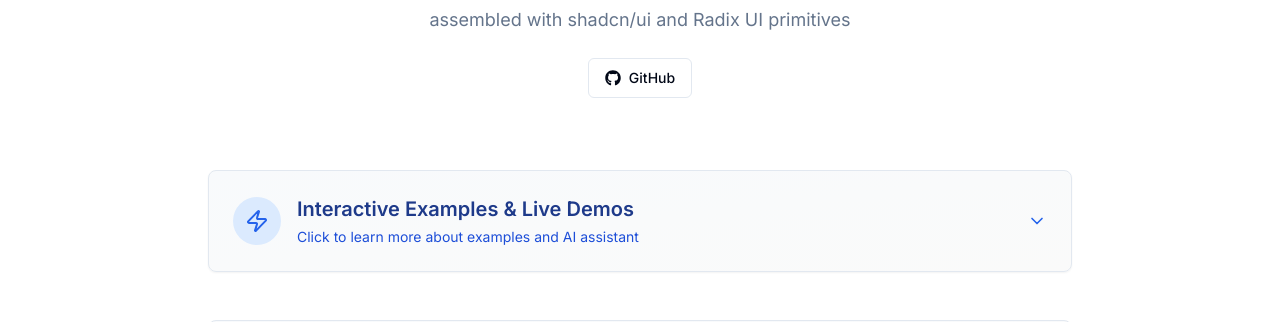
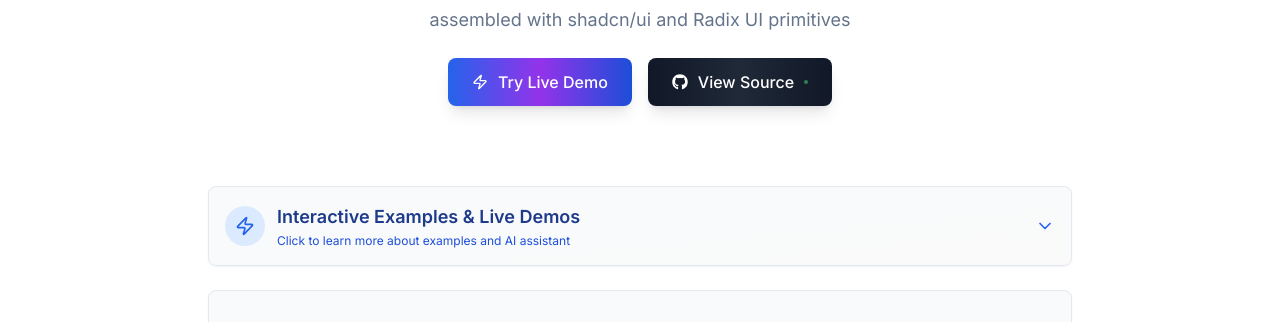
Before and after one commit to sersavan/shadcn-multi-select-component, a Next.js app: page / in a window 1280 px wide. Shown: the part 168-490 px from the top of the page. Built offline with nearby package versions, Linux system fonts and the light colour scheme; no server answers.

Commit message:
feat: add GitHub stars fetching functionality and enhance demo section UI

```diff
--- a/src/app/page.tsx
+++ b/src/app/page.tsx
@@ -1,6 +1,6 @@
 "use client";
 
-import { useState, useRef } from "react";
+import { useState, useRef, useEffect } from "react";
 import { zodResolver } from "@hookform/resolvers/zod";
 import { useForm } from "react-hook-form";
 import { z } from "zod";
@@ -367,6 +367,9 @@ const FormSchema = z.object({
 
 export default function Home() {
 	const [isInfoExpanded, setIsInfoExpanded] = useState(false);
+	const [githubStars, setGithubStars] = useState<number | null>(null);
+	const [isLoadingStars, setIsLoadingStars] = useState(true);
+	const [starsError, setStarsError] = useState(false);
 	const { isGrayMode } = useColorMode();
 
 	const [groupedSelection, setGroupedSelection] = useState<string[]>([
@@ -404,6 +407,48 @@ export default function Home() {
 
 	const multiSelectRef = useRef<MultiSelectRef>(null);
 
+	useEffect(() => {
+		const fetchGitHubStars = async () => {
+			try {
+				setIsLoadingStars(true);
+				setStarsError(false);
+				const controller = new AbortController();
+				const timeoutId = setTimeout(() => controller.abort(), 10000);
+				const response = await fetch(
+					"https://api.github.com/repos/sersavan/shadcn-multi-select-component",
+					{
+						headers: {
+							Accept: "application/vnd.github.v3+json",
+						},
+						signal: controller.signal,
+					}
+				);
+				clearTimeout(timeoutId);
+				if (response.ok) {
+					const data = await response.json();
+					setGithubStars(data.stargazers_count || 0);
+				} else {
+					throw new Error(`HTTP ${response.status}`);
+				}
+			} catch (error) {
+				console.error("Error fetching GitHub stars:", error);
+				setStarsError(true);
+				setGithubStars(0);
+			} finally {
+				setIsLoadingStars(false);
+			}
+		};
+
+		fetchGitHubStars();
+	}, []);
+
+	const formatStars = (stars: number) => {
+		if (stars >= 1000) {
+			return `${(stars / 1000).toFixed(1)}k`;
+		}
+		return stars.toString();
+	};
+
 	const form = useForm<z.infer<typeof FormSchema>>({
 		resolver: zodResolver(FormSchema),
 		defaultValues: {
@@ -510,19 +555,66 @@ export default function Home() {
 						assembled with shadcn/ui and Radix UI primitives
 					</PageHeaderDescription>
 					<PageActions>
-						<Link
-							target="_blank"
-							rel="noreferrer"
-							href="https://github.com/sersavan/shadcn-multi-select-component"
-							className={cn(buttonVariants({ variant: "outline" }))}>
-							<Icons.gitHub className="mr-2 h-4 w-4" />
-							GitHub
-						</Link>
+						<div className="flex flex-col sm:flex-row gap-4 items-center w-full sm:w-auto">
+							<button
+								onClick={() => {
+									const demoSection =
+										document.getElementById("examples-section");
+									demoSection?.scrollIntoView({ behavior: "smooth" });
+								}}
+								className={cn(
+									"group relative overflow-hidden w-full sm:w-auto",
+									"bg-gradient-to-r from-blue-600 via-purple-600 to-blue-700",
+									"hover:from-blue-700 hover:via-purple-700 hover:to-blue-800",
+									"text-white border-0 shadow-lg hover:shadow-xl",
+									"transition-all duration-300 ease-in-out",
+									"transform hover:scale-105 hover:-translate-y-0.5",
+									"px-6 py-3 rounded-lg font-medium",
+									"flex items-center justify-center gap-2.5",
+									"before:absolute before:inset-0 before:bg-gradient-to-r before:from-white/10 before:to-transparent",
+									"before:opacity-0 before:transition-opacity before:duration-300 group-hover:before:opacity-100"
+								)}>
+								<div className="relative z-10 flex items-center gap-2.5">
+									<Icons.zap className="w-4 h-4 transition-transform duration-300 group-hover:scale-110" />
+									<span>Try Live Demo</span>
+								</div>
+								<div className="absolute inset-0 border border-white/20 rounded-lg opacity-0 group-hover:opacity-100 transition-opacity duration-300" />
+							</button>
+							<Link
+								target="_blank"
+								rel="noreferrer"
+								href="https://github.com/sersavan/shadcn-multi-select-component"
+								className={cn(
+									"group relative overflow-hidden w-full sm:w-auto",
+									"bg-gradient-to-r from-gray-900 via-gray-800 to-gray-900",
+									"hover:from-gray-800 hover:via-gray-700 hover:to-gray-800",
+									"text-white border-0 shadow-lg hover:shadow-xl",
+									"transition-all duration-300 ease-in-out",
+									"transform hover:scale-105 hover:-translate-y-0.5",
+									"px-6 py-3 rounded-lg font-medium",
+									"flex items-center justify-center gap-2.5",
+									"before:absolute before:inset-0 before:bg-gradient-to-r before:from-blue-500/20 before:via-purple-500/20 before:to-pink-500/20",
+									"before:opacity-0 before:transition-opacity before:duration-300 group-hover:before:opacity-100"
+								)}>
+								<div className="relative z-10 flex items-center gap-2.5">
+									<Icons.gitHub className="w-4 h-4 transition-transform duration-300 group-hover:rotate-12" />
+									<span>View Source</span>
+									{!isLoadingStars && !starsError && githubStars !== null && (
+										<div className="flex items-center gap-1 px-2 py-0.5 bg-white/10 rounded-full text-xs">
+											<Icons.star className="w-2.5 h-2.5 fill-yellow-400 text-yellow-400" />
+											<span>{formatStars(githubStars)}</span>
+										</div>
+									)}
+									<div className="w-1 h-1 rounded-full bg-green-400 animate-pulse" />
+								</div>
+								<div className="absolute inset-0 border border-white/20 rounded-lg opacity-0 group-hover:opacity-100 transition-opacity duration-300" />
+							</Link>
+						</div>
 					</PageActions>
 				</PageHeader>
 
 				{/* Interactive Examples Introduction */}
-				<div className="mt-4 mb-4">
+				<div className="mt-6 mb-3">
 					<Card
 						className={getCardClasses(
 							"p-0 bg-gradient-to-r from-blue-50 via-purple-50 to-indigo-50 dark:from-blue-950/20 dark:via-purple-950/20 dark:to-indigo-950/20 border-blue-200 dark:border-blue-800 overflow-hidden"
@@ -530,20 +622,20 @@ export default function Home() {
 						<div
 							className={
 								isGrayMode
-									? "p-6 cursor-pointer hover:bg-slate-100/50 dark:hover:bg-slate-900/30 transition-colors"
-									: "p-6 cursor-pointer hover:bg-blue-100/50 dark:hover:bg-blue-900/30 transition-colors"
+									? "p-4 cursor-pointer hover:bg-slate-100/50 dark:hover:bg-slate-900/30 transition-colors"
+									: "p-4 cursor-pointer hover:bg-blue-100/50 dark:hover:bg-blue-900/30 transition-colors"
 							}
 							onClick={() => setIsInfoExpanded(!isInfoExpanded)}>
 							<div className="flex items-center justify-between">
-								<div className="flex items-center gap-4">
-									<div className="flex-shrink-0 w-12 h-12 bg-blue-100 dark:bg-blue-900 rounded-full flex items-center justify-center">
-										<Icons.zap className="w-6 h-6 text-blue-600 dark:text-blue-400" />
+								<div className="flex items-center gap-3">
+									<div className="flex-shrink-0 w-10 h-10 bg-blue-100 dark:bg-blue-900 rounded-full flex items-center justify-center">
+										<Icons.zap className="w-5 h-5 text-blue-600 dark:text-blue-400" />
 									</div>
 									<div>
-										<h3 className="text-xl font-semibold text-blue-900 dark:text-blue-100">
+										<h3 className="text-lg font-semibold text-blue-900 dark:text-blue-100">
 											Interactive Examples & Live Demos
 										</h3>
-										<p className="text-blue-700 dark:text-blue-300 text-sm mt-1">
+										<p className="text-blue-700 dark:text-blue-300 text-xs mt-0.5">
 											{isInfoExpanded
 												? "Click to collapse detailed information"
 												: "Click to learn more about examples and AI assistant"}
@@ -601,7 +693,7 @@ export default function Home() {
 				</div>
 
 				{/* Examples Grid */}
-				<div className="grid gap-6 mt-12 w-full min-w-0">
+				<div id="examples-section" className="grid gap-6 mt-6 w-full min-w-0">
 					{/* 1. Form Integration*/}
 					<Card
 						className={getCardClasses(
```
